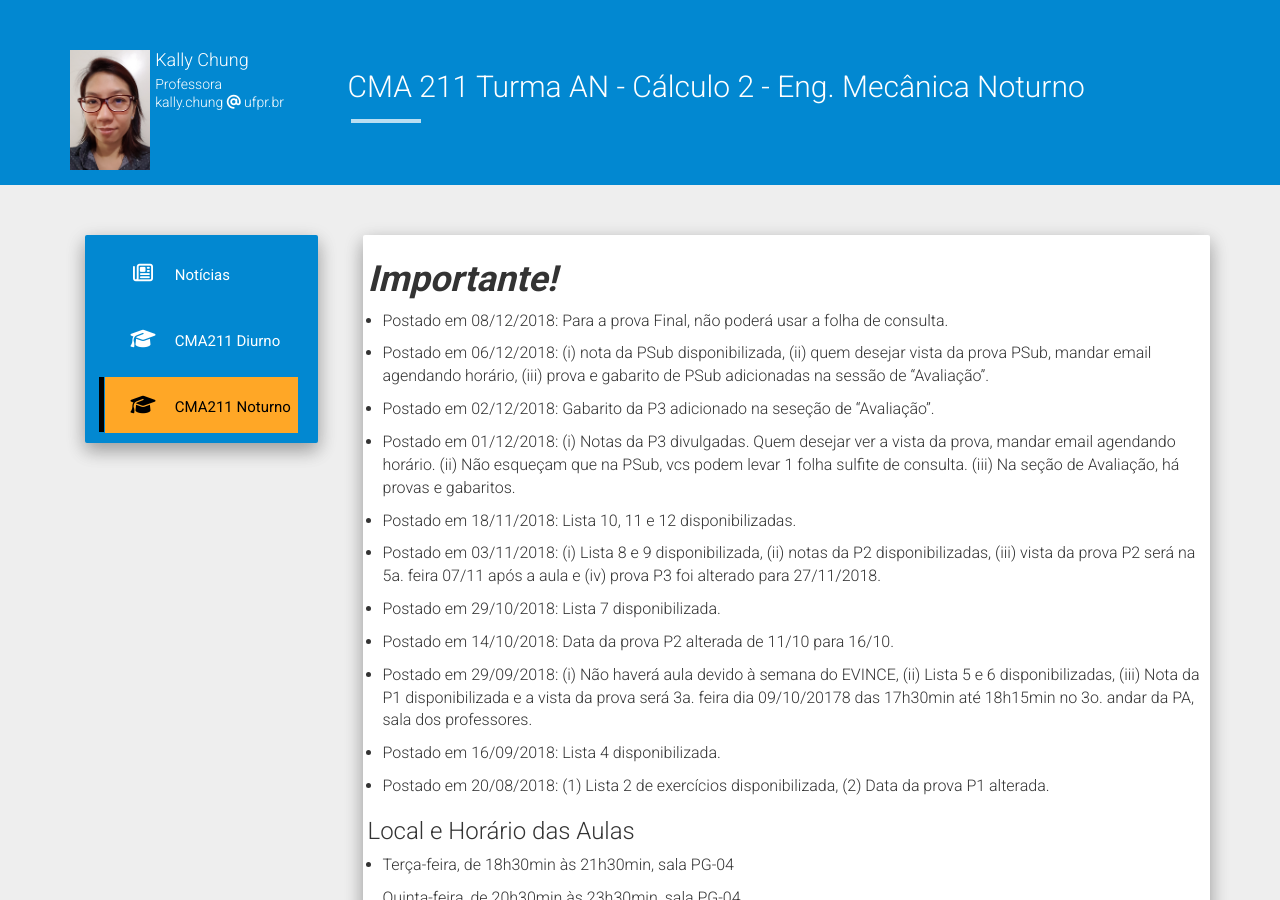
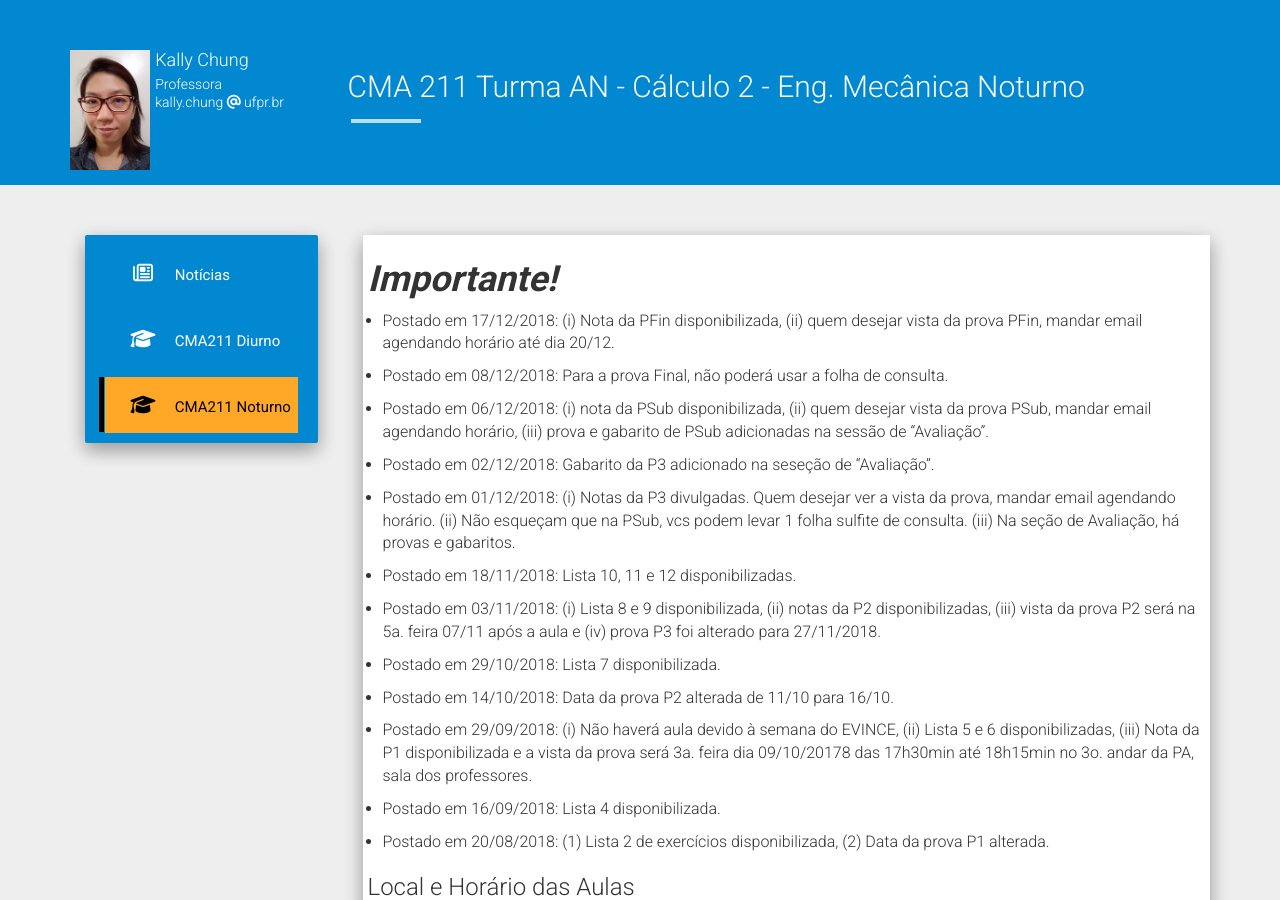
Before and after one commit to chunggnuhc/chunggnuhc.github.io, a Jekyll site: the page built from CMA211AN-Calc2-2sem2018.md, in a window 1280 px wide and 900 px high. Built offline with Jekyll 4.4.1, drawn with Linux system fonts in a browser that asks for light colours; nearby versions of some CDN libraries; some of the changed text lies outside the part shown.

Commit message:
Update CMA211AN-Calc2-2sem2018.md

```diff
--- a/CMA211AN-Calc2-2sem2018.md
+++ b/CMA211AN-Calc2-2sem2018.md
@@ -4,6 +4,8 @@ title: CMA 211 Turma AN - Cálculo 2 - Eng. Mecânica Noturno
 permalink: /CMA211AN-Calc2-2sem2018/
 ---
 <h1><b><i>Importante!</i></b></h1>
+- Postado em 17/12/2018: (i) Nota da PFin disponibilizada, (ii) quem desejar vista da prova PFin, mandar email agendando horário até dia 20/12.
+
 - Postado em 08/12/2018: Para a prova Final, não poderá usar a folha de consulta.
 
 - Postado em 06/12/2018: (i) nota da PSub disponibilizada, (ii) quem desejar vista da prova PSub, mandar email agendando horário, (iii) prova e gabarito de PSub adicionadas na sessão de "Avaliação".
```
Also changed, not shown: other parts of CMA211AN-Calc2-2sem2018.md (+2 -0 lines).
